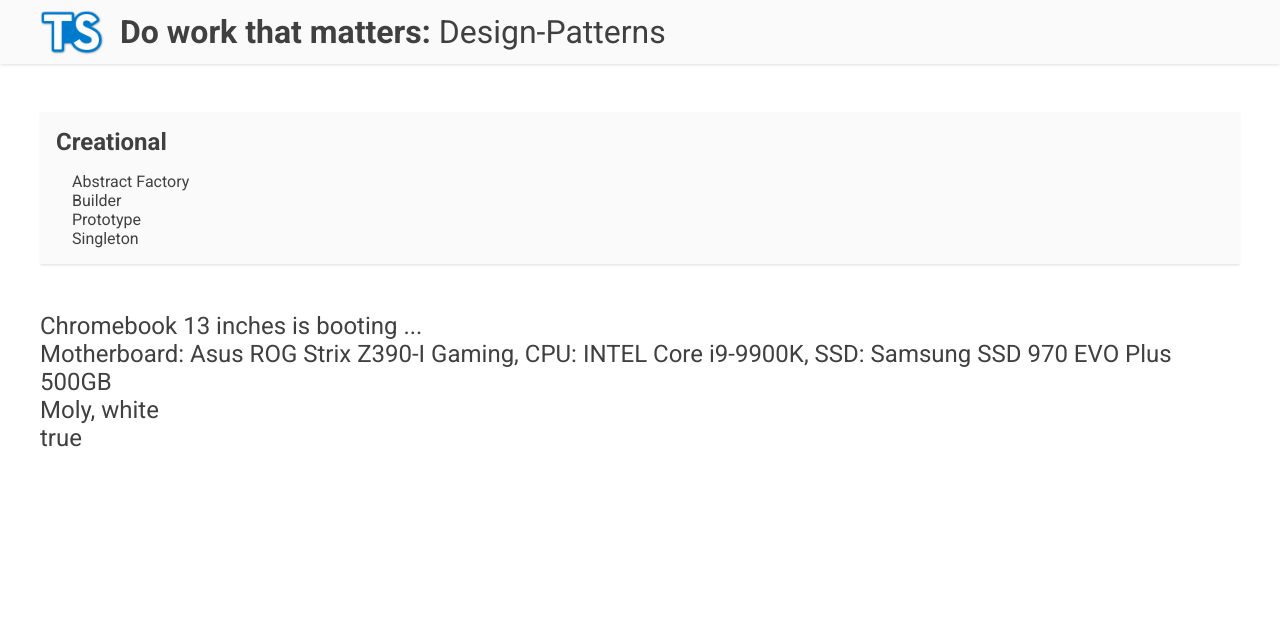
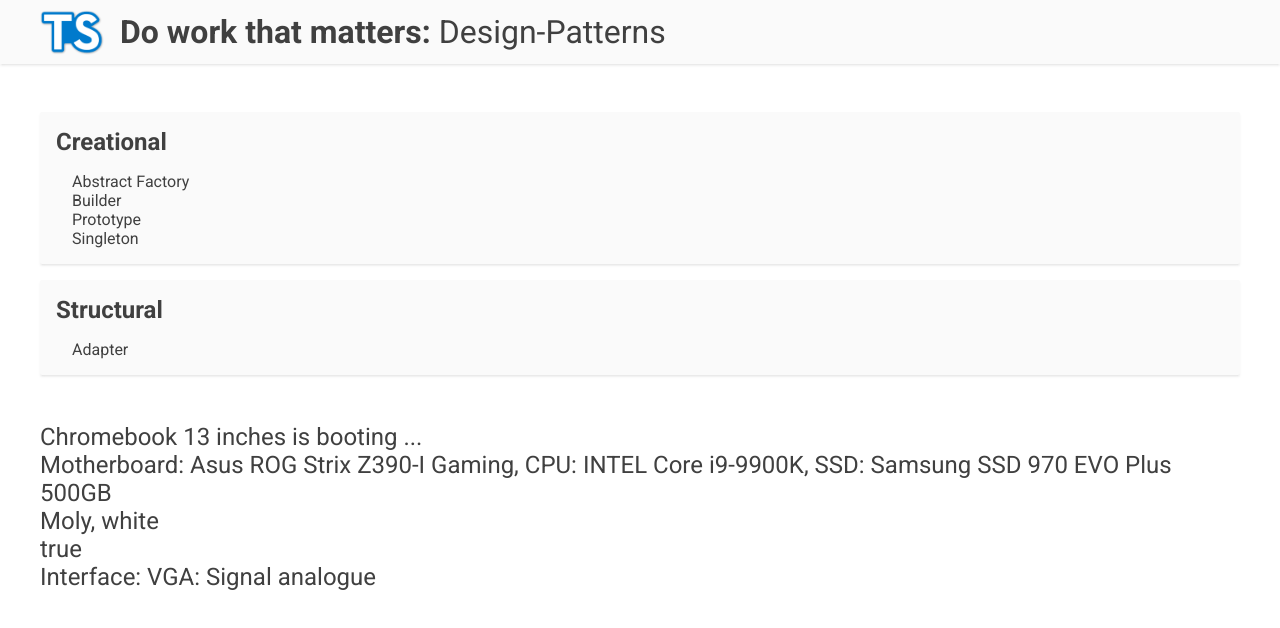
Before and after one commit to ngx-hub/DoWorkThatMatters-DesignPatterns-TypeScript, an Angular app in the folder Design-Patterns/: page / in a window 1280 px wide. Shown: the top 628 px of the page. Built offline with nearby package versions, Linux system fonts and the light colour scheme.

Commit message:
11. Adapter. Practice

```diff
--- a/Design-Patterns/src/app/app.component.html
+++ b/Design-Patterns/src/app/app.component.html
@@ -22,6 +22,7 @@
 				<p>{{builderResult}}</p>
 				<p>{{prototypeResult}}</p>
 				<p>{{singletonResult}}</p>
+				<p>{{adapterResult}}</p>
 			</div>
 		</div>
 	</main>
--- a/Design-Patterns/src/app/app.component.ts
+++ b/Design-Patterns/src/app/app.component.ts
@@ -5,6 +5,7 @@
 import { Manufacturer } from '@templates/creational/builder/Manufacturer';
 import { Sheep } from '@templates/creational/prototype/Sheep';
 import { Singleton } from '@templates/creational/singleton/Singleton';
+import { HDMIToVGAAdapter } from '@templates/structural/adapter/HDMIToVGAAdapter';
 
 const PATTERNS: any = [
 	{
@@ -14,6 +15,12 @@
 			`Builder`,
 			`Prototype`,
 			`Singleton`
+		]
+	},
+	{
+		title: `Structural`,
+		patterns: [
+			`Adapter`
 		]
 	}
 ];
@@ -31,6 +38,7 @@
 	public builderResult: string;
 	public prototypeResult: string;
 	public singletonResult: string;
+	public adapterResult: string;
 
 	constructor() {
 		this.patternsData = PATTERNS;
@@ -41,6 +49,7 @@
 		this.runPatternBuilder();
 		this.runPatternPrototype();
 		this.runPatternSingleton();
+		this.runPatternAdapter();
 	}
 
 	// AbsractFabric
@@ -77,4 +86,11 @@
 
 		this.singletonResult = (singleton === singleton2).toString();
 	}
+
+	// Adapter
+	private runPatternAdapter(): void {
+		const adapter = new HDMIToVGAAdapter();
+
+		this.adapterResult = adapter.handleDigitalSignal();
+	}
 }
--- /dev/null
+++ b/Design-Patterns/src/templates/structural/adapter/AnalogueInterface.ts
@@ -0,0 +1,3 @@
+export interface IAnalogueInterface {
+    handleAnalogueSignal(): string;
+}
--- /dev/null
+++ b/Design-Patterns/src/templates/structural/adapter/DigitalInterface.ts
@@ -0,0 +1,3 @@
+export interface IDigitalInterface {
+    handleDigitalSignal(): string;
+}
--- /dev/null
+++ b/Design-Patterns/src/templates/structural/adapter/HDMIToVGAAdapter.ts
@@ -0,0 +1,10 @@
+import { IDigitalInterface } from './DigitalInterface';
+import { VGA } from './VGA';
+
+export class HDMIToVGAAdapter implements IDigitalInterface {
+    private vga: VGA = new VGA();
+
+    handleDigitalSignal(): string {
+        return this.vga.handleAnalogueSignal();
+    }
+}
--- /dev/null
+++ b/Design-Patterns/src/templates/structural/adapter/VGA.ts
@@ -0,0 +1,7 @@
+import { IAnalogueInterface } from './AnalogueInterface';
+
+export class VGA implements IAnalogueInterface {
+    handleAnalogueSignal(): string {
+        return `Interface: VGA: \nSignal analogue`;
+    }
+}
```
